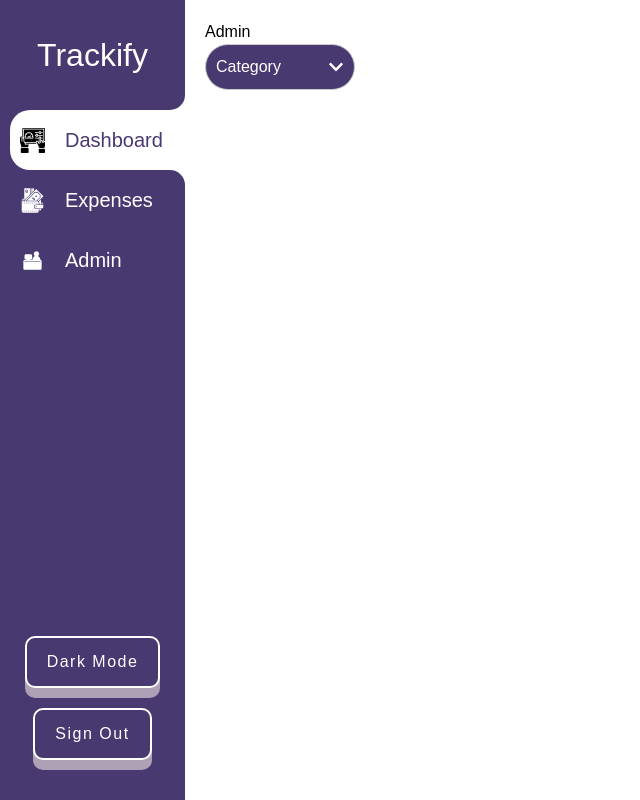
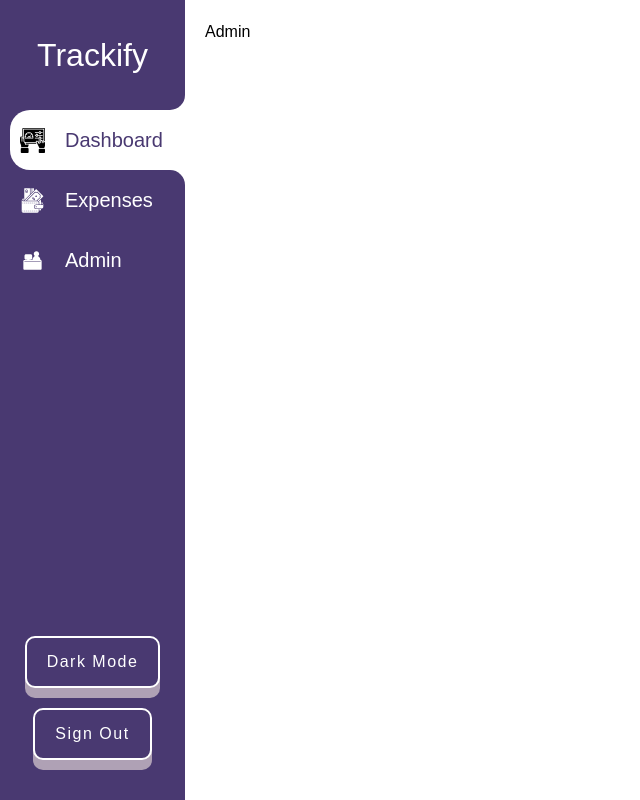
Before and after one commit to deetosh/UI_EXPENSE_TRACKER_2_0, a React (Vite) app: page /app/admin in a window 1280 px wide. Shown: the whole page, without its empty margins (0-640 px from the left). Built offline with nearby package versions, Linux system fonts and the light colour scheme.

Commit message:
removed admin changes

```diff
--- a/src/modules/admin/admin.jsx
+++ b/src/modules/admin/admin.jsx
@@ -1,15 +1,9 @@
 import React from 'react'
-import DDropdown from '../../atoms/DDropdown'
 
 function Admin() {
     return (
         <>
         <h1>Admin</h1>
-        <DDropdown
-            name="category"
-            data={["Food","Travel","Grocery","Rent","Others"]}
-            func={(selected_category)=>console.log("Category Selected: ", selected_category)}
-        />
         </>
     )
 }
```
